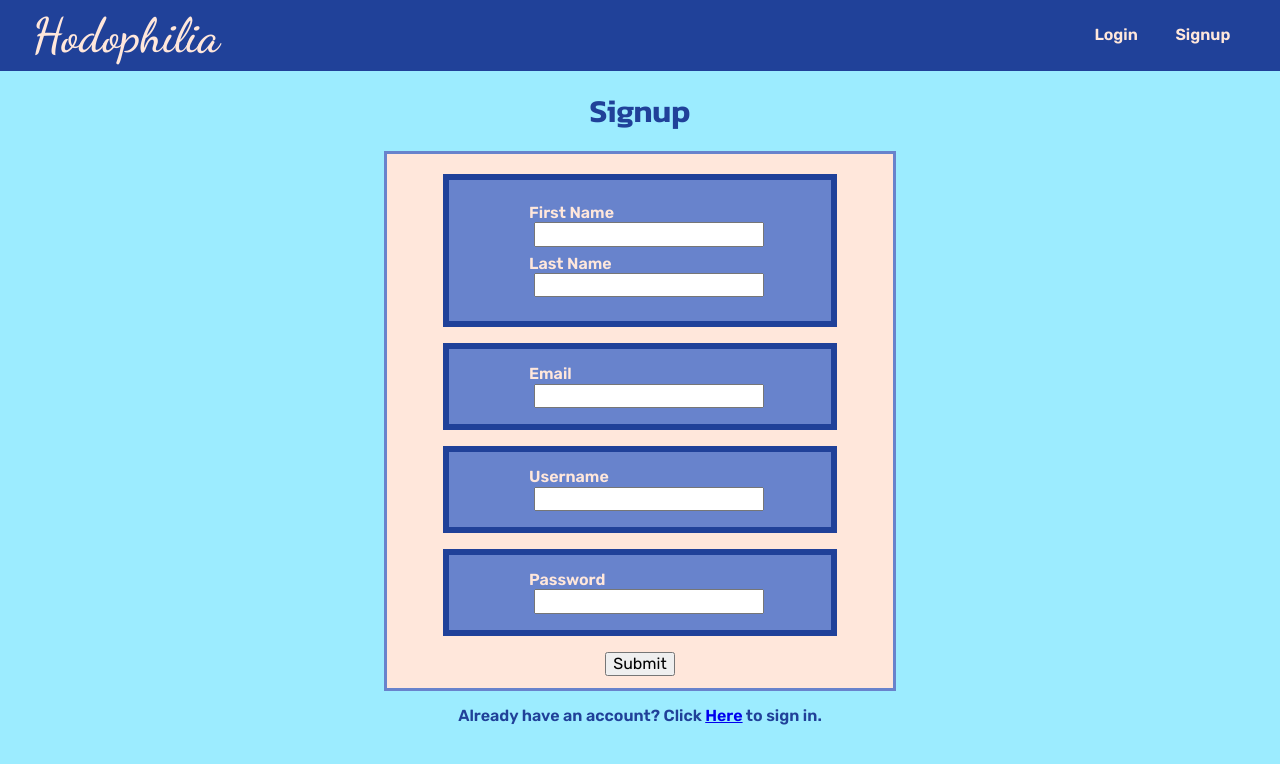
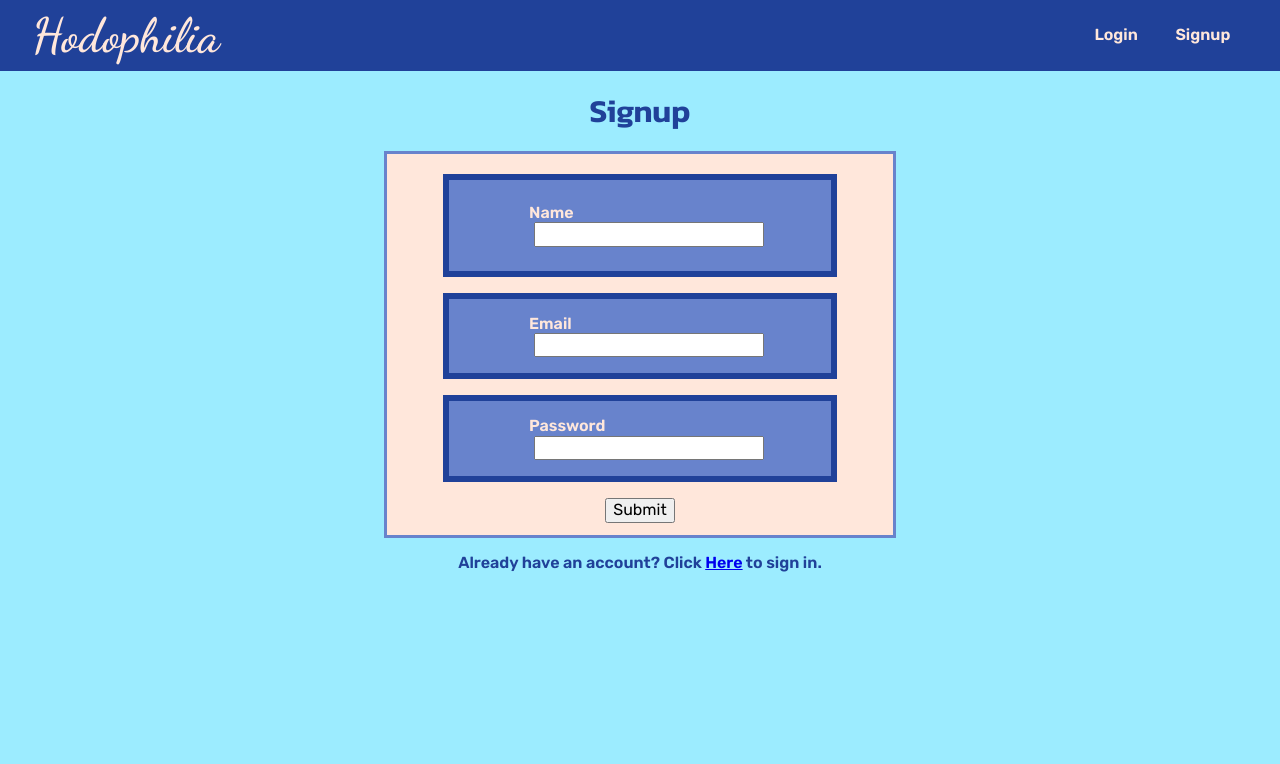
Before and after one commit to finwall/Project5, a React (Create React App) app in the folder front-end/: page /signup in a window 1280 px wide. Shown: the top 764 px of the page. Built offline with nearby package versions, Linux system fonts and the light colour scheme.

Commit message:
Removed username field, merged first & last names

```diff
--- a/front-end/src/components/form-loginSignup.jsx
+++ b/front-end/src/components/form-loginSignup.jsx
@@ -5,9 +5,7 @@ import AuthService from '../services/auth.service';
 
 export default function LoginSignupForm({ isSignup }) {
 
-    const [unameInput, setUnameInput] = useState("");
-    const [fnameInput, setFnameInput] = useState("");
-    const [lnameInput, setLnameInput] = useState("");
+    const [nameInput, setNameInput] = useState("");
     const [emailInput, setEmailInput] = useState("");
     const [passwordInput, setPasswordInput] = useState("");
     const [errorMessages, setErrorMessages] = useState([]);
@@ -15,16 +13,8 @@ export default function LoginSignupForm({ isSignup }) {
 
     let navigate = useNavigate();
 
-    function handleUnameChange(e) {
-        setUnameInput(e.target.value);
-    }
-
-    function handleFnameChange(e) {
-        setFnameInput(e.target.value);
-    }
-
-    function handleLnameChange(e) {
-        setLnameInput(e.target.value);
+    function handleNameChange(e) {
+        setNameInput(e.target.value);
     }
 
     function handleEmailChange(e) {
@@ -48,10 +38,9 @@ export default function LoginSignupForm({ isSignup }) {
 
         if (isSignup) {
 
-            let signupPromise = AuthService.register(fnameInput, lnameInput, unameInput, emailInput, passwordInput)
+            let signupPromise = AuthService.register(nameInput, emailInput, passwordInput)
                 .then(() => {
-                    console.log(`${fnameInput} has successfully signed up with username: ${unameInput}.`)
-                    setSuccessMsg(`${fnameInput}, you have successfully signed up with username: ${unameInput}!`)
+                    setSuccessMsg(`${nameInput}, you have successfully signed up with email: ${emailInput}!`)
                 })
             signupPromise.catch(e => handleSubmitError(e))
             signupPromise.then(() => {
@@ -64,11 +53,11 @@ export default function LoginSignupForm({ isSignup }) {
 
             // AuthService.logout();
 
-            let loginPromise = AuthService.login(unameInput, emailInput, passwordInput)
+            let loginPromise = AuthService.login(emailInput, passwordInput)
                 .then(
                     () => {
                         console.log("Successfully logged in!");
-                        setSuccessMsg(`You have successfully logged in, ${unameInput}!`);
+                        setSuccessMsg(`You have successfully logged in, ${emailInput}!`);
                     })
             loginPromise.catch(e => handleSubmitError(e))
             loginPromise.then (() => {
@@ -79,7 +68,6 @@ export default function LoginSignupForm({ isSignup }) {
 
         }
 
-        console.log(`Recieved: \nUsername: ${unameInput}\nFirst name: ${fnameInput}\nLast name: ${lnameInput}\nEmail: ${emailInput}\nPassword: ${passwordInput}`);
     }
 
     // these fields are JSX expressions generated based on
@@ -100,12 +88,8 @@ export default function LoginSignupForm({ isSignup }) {
         nameFields = (
             <div className="item">
                 <label>
-                    First Name
-                    <input type="text" name="fname" value={fnameInput} onChange={handleFnameChange} autoComplete={(isSignup) ? "new-password" : "off"} />
-                </label>
-                <label>
-                    Last Name
-                    <input type="text" name="lname" value={lnameInput} onChange={handleLnameChange} autoComplete={(isSignup) ? "new-password" : "off"} />
+                    Name
+                    <input type="text" name="name" value={nameInput} onChange={handleNameChange} autoComplete={(isSignup) ? "new-password" : "off"} />
                 </label>
             </div>
         );
@@ -133,10 +117,6 @@ export default function LoginSignupForm({ isSignup }) {
                     <input type="email" pattern=".+@globex\.com" size="50" name="Email" value={emailInput} onChange={handleEmailChange} autoComplete={(isSignup) ? "new-password" : "off"} required />
                 </label>
                 <label>
-                    Username
-                    <input type="text" name="Username" value={unameInput} onChange={handleUnameChange} autoComplete={(isSignup) ? "new-password" : "off"} />
-                </label>
-                <label>
                     Password
                     <input type="password" name="Password" value={passwordInput} onChange={handlePasswordChange} autoComplete={(isSignup) ? "new-password" : "off"} />
                 </label>
--- a/front-end/src/services/auth.service.js
+++ b/front-end/src/services/auth.service.js
@@ -3,10 +3,9 @@ import axios from "axios";
 const API_URL = "http://localhost:8080/api/users/";
 
 class AuthService {
-    login(username, email, password) {
+    login(email, password) {
         return axios
             .post(API_URL + "login", {
-                username,
                 email,
                 password
             })
@@ -23,11 +22,9 @@ class AuthService {
         localStorage.removeItem("user");
     }
 
-    register(fname, lname, username, email, password, role = ["ROLE_USER"]) {
+    register(name, email, password, role = ["ROLE_USER"]) {
         return axios.post(API_URL + "signup", {
-            username,
-            fname,
-            lname,
+            name,
             email,
             role,
             password
```
